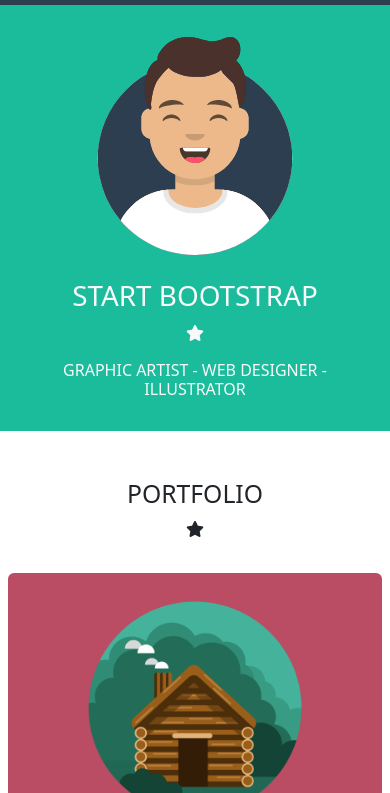
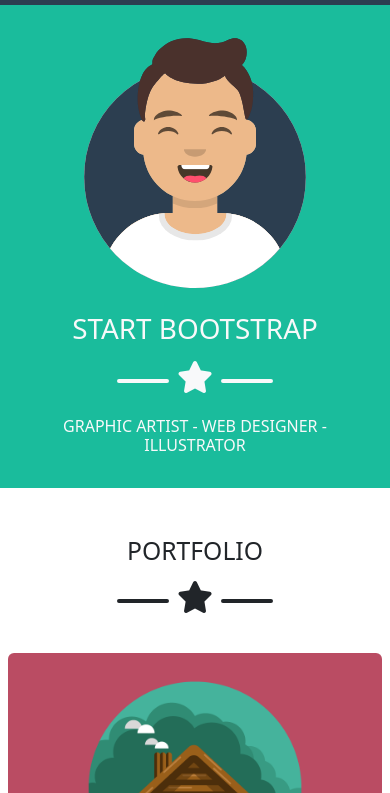
Before and after one commit to vitodursopettersson/html-css-bootstrap-freelancer, a plain HTML site: page index.html in a window 390 px wide. Shown: the part 51-844 px from the top of the page. Drawn offline with nearby package versions, Linux system fonts and the light colour scheme.

Commit message:
fix: components link

```diff
--- a/css/style.css
+++ b/css/style.css
@@ -5,8 +5,8 @@ Core
 */
 
 @import url(_partials/variables.css);
-@import url(_partials/star-divider.css);
-@import url(_partials/social-icon.css);
+@import url(/components/social-icon.css);
+@import url(/components/star-divider.css);
 
 /*
 **************
--- a/index.html
+++ b/index.html
@@ -78,7 +78,7 @@
                     <div class="col">
 
                         <!-- Illustrazione -->
-                        <div class="vdu-image-container col-7 col-md-4 m-auto mb-4">
+                        <div class="vdu-image-container col-8 col-md-4 m-auto mb-4">
                             <img class="img-fluid" src="img/avatar.svg" alt="avatar illustration">
                         </div>
 
```
